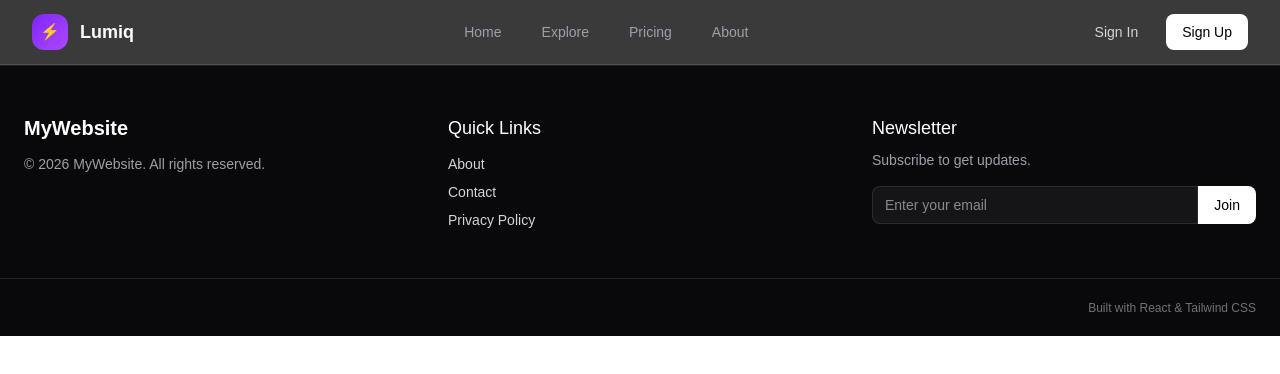
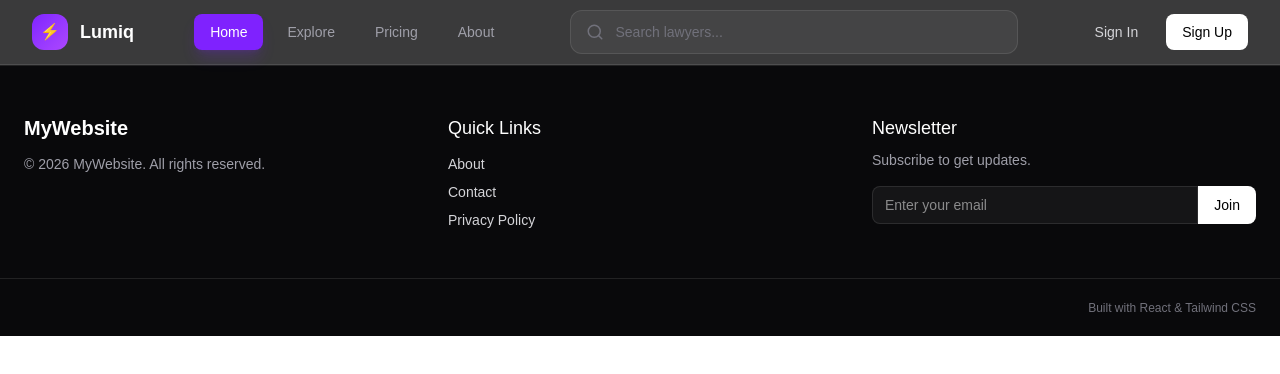
Before and after one commit to sohan24-dev/AS_10, a Next.js app: page / in a window 1280 px wide. Shown: the top 374 px of the page. Built offline with nearby package versions, Linux system fonts and the light colour scheme; some icons are missing.

Commit message:
add search in navbar

```diff
--- a/src/components/Navbar.jsx
+++ b/src/components/Navbar.jsx
@@ -1,31 +1,33 @@
 "use client";
 
 import { useState } from "react";
+import Link from "next/link";
+import { usePathname } from "next/navigation";
 import { Menu, X } from "lucide-react";
+
 import UserAvatar from "./UserAvatar";
-import Link from "next/link";
+import SearchBar from "./SearchBar";
 
 const NAV_LINKS = [
-    { name: "Home", href: "#" },
-    { name: "Explore", href: "#" },
-    { name: "Pricing", href: "#" },
-    { name: "About", href: "#" },
+    { name: "Home", href: "/" },
+    { name: "Explore", href: "/explore" },
+    { name: "Pricing", href: "/pricing" },
+    { name: "About", href: "/about" },
 ];
 
 export default function Navbar() {
     const [menuOpen, setMenuOpen] = useState(false);
+    const pathname = usePathname();
 
     return (
         <nav className="sticky top-0 z-50 border-b border-white/10 bg-zinc-950/80 backdrop-blur-xl">
-
-            <div className="mx-auto flex h-16 max-w-7xl items-center justify-between px-4 lg:px-8">
-
+            <div className="mx-auto flex h-16 max-w-7xl items-center justify-between gap-4 px-4 lg:px-8">
                 {/* LEFT SIDE */}
                 <div className="flex items-center gap-3">
-                    {/* Mobile menu button */}
+                    {/* Mobile Menu Button */}
                     <button
                         onClick={() => setMenuOpen(!menuOpen)}
-                        className="rounded-xl p-2 text-white md:hidden"
+                        className="rounded-xl p-2 text-white lg:hidden"
                     >
                         {menuOpen ? <X size={22} /> : <Menu size={22} />}
                     </button>
@@ -35,23 +37,36 @@ export default function Navbar() {
                         <div className="flex h-9 w-9 items-center justify-center rounded-xl bg-gradient-to-br from-violet-600 to-purple-500">
                             ⚡
                         </div>
+
                         <span className="text-lg font-bold text-white">
                             Lumiq
                         </span>
                     </Link>
                 </div>
 
-                {/* CENTER NAV (Desktop only) */}
-                <div className="hidden md:flex items-center gap-2">
-                    {NAV_LINKS.map((item) => (
-                        <a
+                {/* Desktop Navigation */}
+                <div className="hidden lg:flex items-center gap-2">
+                    {NAV_LINKS.map((item) => {
+                        const isActive = pathname === item.href;
+
+                        return (
+                            <Link
                                 key={item.name}
                                 href={item.href}
-                            className="rounded-lg px-4 py-2 text-sm font-medium text-zinc-400 transition hover:bg-white/5 hover:text-white"
+                                className={`rounded-lg px-4 py-2 text-sm font-medium transition-all duration-200 ${isActive
+                                    ? "bg-violet-600 text-white shadow-lg shadow-violet-600/20"
+                                    : "text-zinc-400 hover:bg-white/5 hover:text-white"
+                                    }`}
                             >
                                 {item.name}
-                        </a>
-                    ))}
+                            </Link>
+                        );
+                    })}
+                </div>
+
+                {/* Search Bar */}
+                <div className="hidden lg:block flex-1 max-w-md">
+                    <SearchBar />
                 </div>
 
                 {/* RIGHT SIDE */}
@@ -62,17 +77,31 @@ export default function Navbar() {
 
             {/* MOBILE MENU */}
             {menuOpen && (
-                <div className="border-t border-white/10 bg-zinc-950 md:hidden">
+                <div className="border-t border-white/10 bg-zinc-950 lg:hidden">
+                    {/* Mobile Search */}
+                    <div className="p-4 border-b border-white/10">
+                        <SearchBar />
+                    </div>
+
+                    {/* Mobile Links */}
                     <div className="flex flex-col p-4">
-                        {NAV_LINKS.map((item) => (
-                            <a
+                        {NAV_LINKS.map((item) => {
+                            const isActive = pathname === item.href;
+
+                            return (
+                                <Link
                                     key={item.name}
                                     href={item.href}
-                                className="rounded-xl px-4 py-3 text-zinc-300 hover:bg-white/5 hover:text-white"
+                                    onClick={() => setMenuOpen(false)}
+                                    className={`rounded-xl px-4 py-3 transition-all duration-200 ${isActive
+                                        ? "bg-violet-600 text-white"
+                                        : "text-zinc-300 hover:bg-white/5 hover:text-white"
+                                        }`}
                                 >
                                     {item.name}
-                            </a>
-                        ))}
+                                </Link>
+                            );
+                        })}
                     </div>
                 </div>
             )}
--- /dev/null
+++ b/src/components/SearchBar.jsx
@@ -0,0 +1,20 @@
+"use client";
+
+import { Search } from "lucide-react";
+
+export default function SearchBar() {
+    return (
+        <div className="relative w-full max-w-xs md:max-w-sm lg:max-w-md">
+            <Search
+                size={18}
+                className="absolute left-4 top-1/2 -translate-y-1/2 text-zinc-500"
+            />
+
+            <input
+                type="text"
+                placeholder="Search lawyers..."
+                className="h-10 md:h-11 w-full rounded-xl border border-white/10 bg-white/5 pl-11 pr-4 text-sm text-white placeholder:text-zinc-500 outline-none transition focus:border-violet-500 focus:bg-white/10"
+            />
+        </div>
+    );
+}
```
Lines whose indentation alone changed are shown as unchanged.
